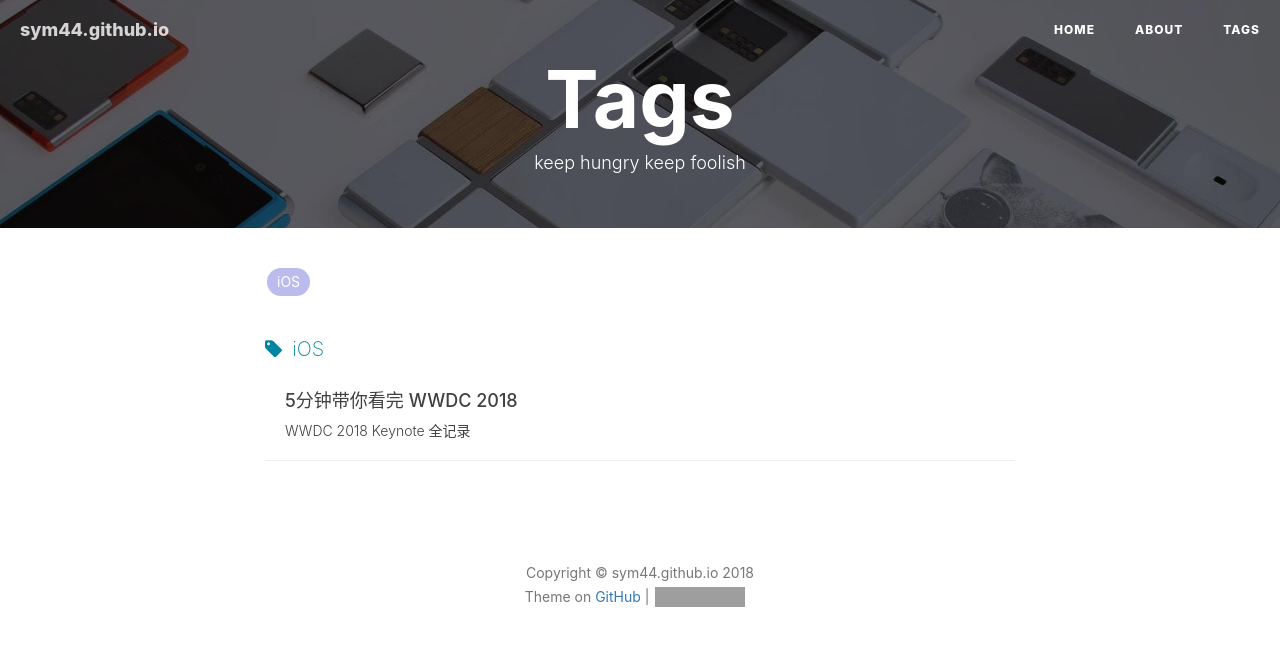
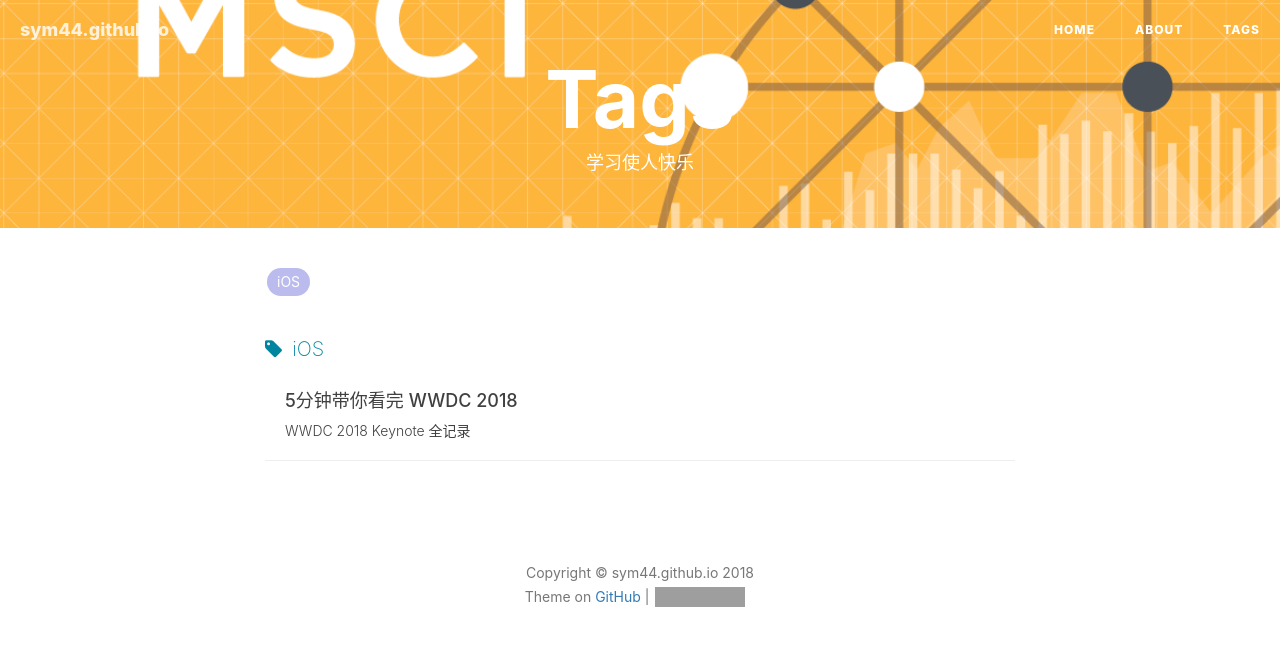
Before and after one commit to sym44/sym44.github.io, a Jekyll site: the page built from tags.html, in a window 1280 px wide. Shown: the top 646 px of the page. Built offline with Jekyll 4.4.1, drawn with Linux system fonts in a browser that asks for light colours; nearby versions of some CDN libraries; comment, search, counter and statistics services are not loaded; grey boxes are pictures that could not be loaded.

Commit message:
## update icon & bg

```diff
--- a/tags.html
+++ b/tags.html
@@ -1,8 +1,8 @@
 ---
 title: Tags
 layout: default
-description: keep hungry keep foolish
-header-img: "img/tag-bg.jpg"
+description: 学习使人快乐
+header-img: "img/title-img.png"
 ---
 
 <!-- Page Header -->
```
Also changed, not shown: pwa/icons/alpha_128.png (added), pwa/icons/alpha_256.png (added), pwa/manifest.json.
